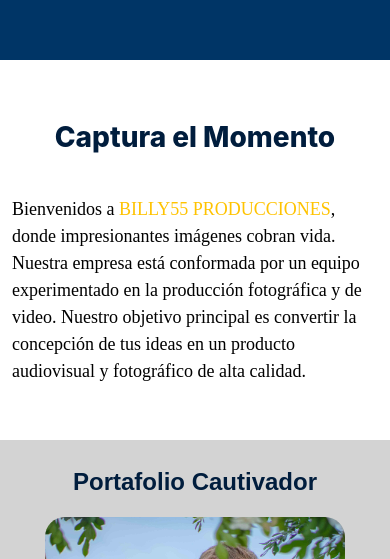
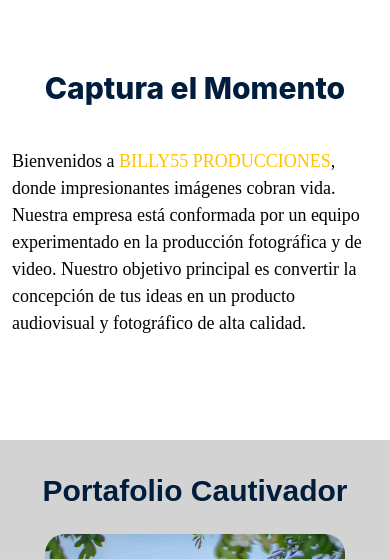
Before and after one commit to FranklynSuriel/Billy55Productions, a React (Create React App) app: page / in a window 390 px wide. Shown: the part 440-999 px from the top of the page. Built offline with nearby package versions, Linux system fonts and the light colour scheme.

Commit message:
Added more styles and changed prices to dominican Pesos

```diff
--- a/src/components/About/index.css
+++ b/src/components/About/index.css
@@ -72,12 +72,14 @@
   .about_text {
     display: flex;
     flex-direction: row;
+    height: 480px;
   }
 
   .about_title {
-    float: none;
-    font-size: 32px;
+    text-align: center;
+    font-size: 38px;
     width: 350px;
+
   }
 
   .about_paragraph {
@@ -93,8 +95,9 @@
   .about_title {
     display: flex;
     justify-content: center;
+    text-align: center;
     padding: 0;
-    font-size: 28px;
+    font-size: 30px;
     width: 320px;
   }
 
--- a/src/components/Contact/index.css
+++ b/src/components/Contact/index.css
@@ -161,3 +161,21 @@ textarea {
 .footer p:nth-child(2) {
   opacity: 0.5;
 }
+
+@media screen and (max-width: 768px) {
+  .form_title {
+    font-size: 38px;
+    text-align: center;
+  }
+}
+
+@media screen and (max-width: 425px) {
+  .form_title {
+    font-size: 30px;
+    text-align: center;
+  }
+
+  .form p {
+    font-size: 18px;
+  }
+}
--- a/src/components/Hero/index.css
+++ b/src/components/Hero/index.css
@@ -60,6 +60,7 @@
 @media screen and (max-width: 768px) {
   #hero {
     padding: 20px;
+    height: 500px;
   }
 
   #hero_text {
@@ -80,7 +81,7 @@
 @media screen and (max-width: 425px) {
   #hero {
     padding: 20px;
-    height: 500px;
+    height: 400px;
   }
 
   #hero_text {
--- a/src/components/Portfolio/index.css
+++ b/src/components/Portfolio/index.css
@@ -68,7 +68,8 @@
   }
 
   .portfolio_title {
-    font-size: 32px;
+    font-size: 38px;
+    text-align: center;
   }
 
   .portfolio_image_landscape {
@@ -83,13 +84,14 @@
   }
 }
 
-@media screen and (max-width: 424px) {
+@media screen and (max-width: 425px) {
   .portfolio {
     padding: 8px;
   }
 
   .portfolio_title {
-    font-size: 24px;
+    font-size: 30px;
+    text-align: center;
   }
 
   .portfolio_image_landscape {
--- a/src/components/Price/index.js
+++ b/src/components/Price/index.js
@@ -7,7 +7,7 @@ function Price() {
       <div className="card_container">
         <div className="card">
           <h4>Basico</h4>
-          <h2> 99.99</h2>
+          <h2> 3,099.99</h2>
           <p>✓ 7 Fotos</p>
           <p>✓ Galleria de Fotos </p>
           <p>✓ 1 Locacion</p>
@@ -15,7 +15,7 @@ function Price() {
         </div>
         <div className="card">
           <h4>Avanzado</h4>
-          <h2> 199.99</h2>
+          <h2> 6,199.99</h2>
           <p>✓ 15 Photos</p>
           <p>✓ Album</p>
           <p>✓ 2 Locaciones</p>
@@ -23,10 +23,10 @@ function Price() {
         </div>
         <div className="card">
           <h4>Premium</h4>
-          <h2> 299.99</h2>
+          <h2> 9,299.99</h2>
           <p>✓ 25 Fotos</p>
-          <p>✓ fotos con Drones</p>
-          <p>✓ diferentes Outfit</p>
+          <p>✓ Fotos con Drones</p>
+          <p>✓ Diferentes Outfit</p>
           <p>✓ Montaje de video</p>
         </div>
       </div>
```
